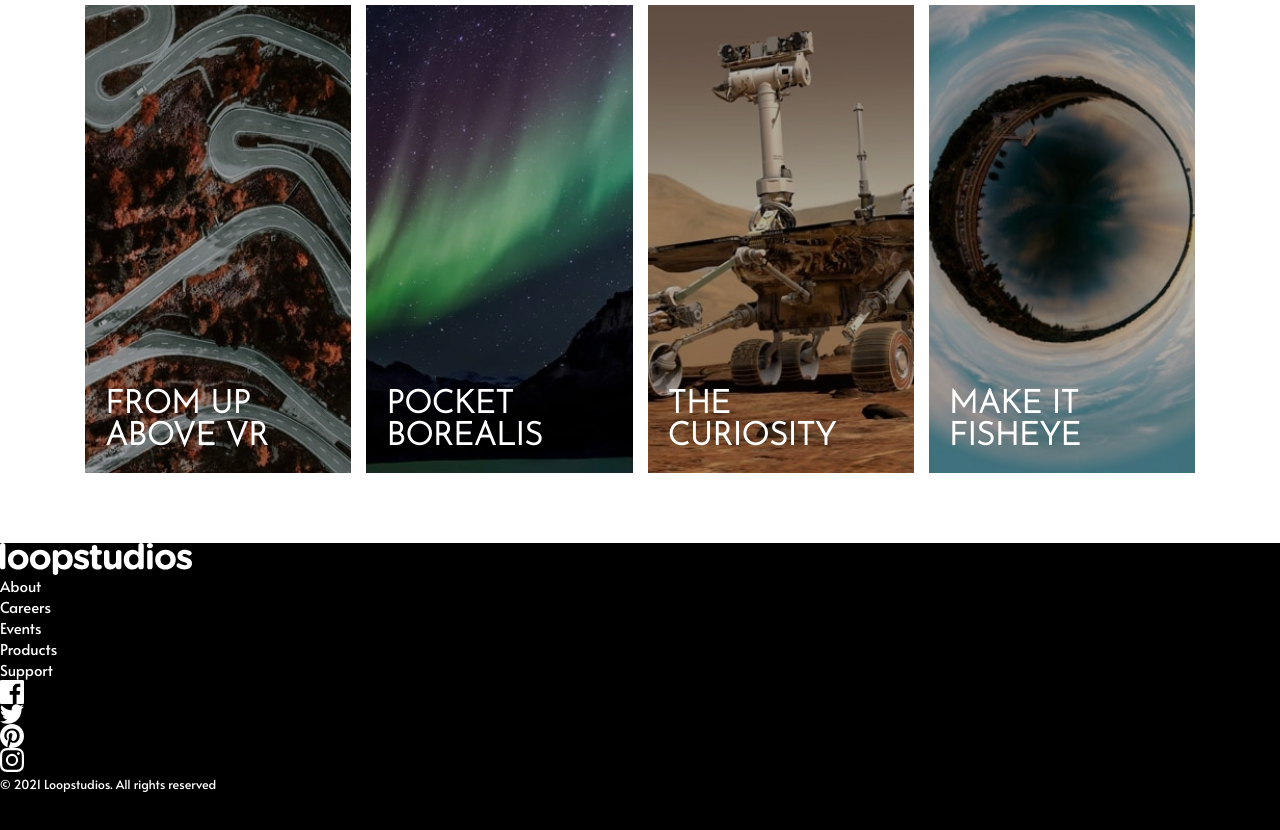
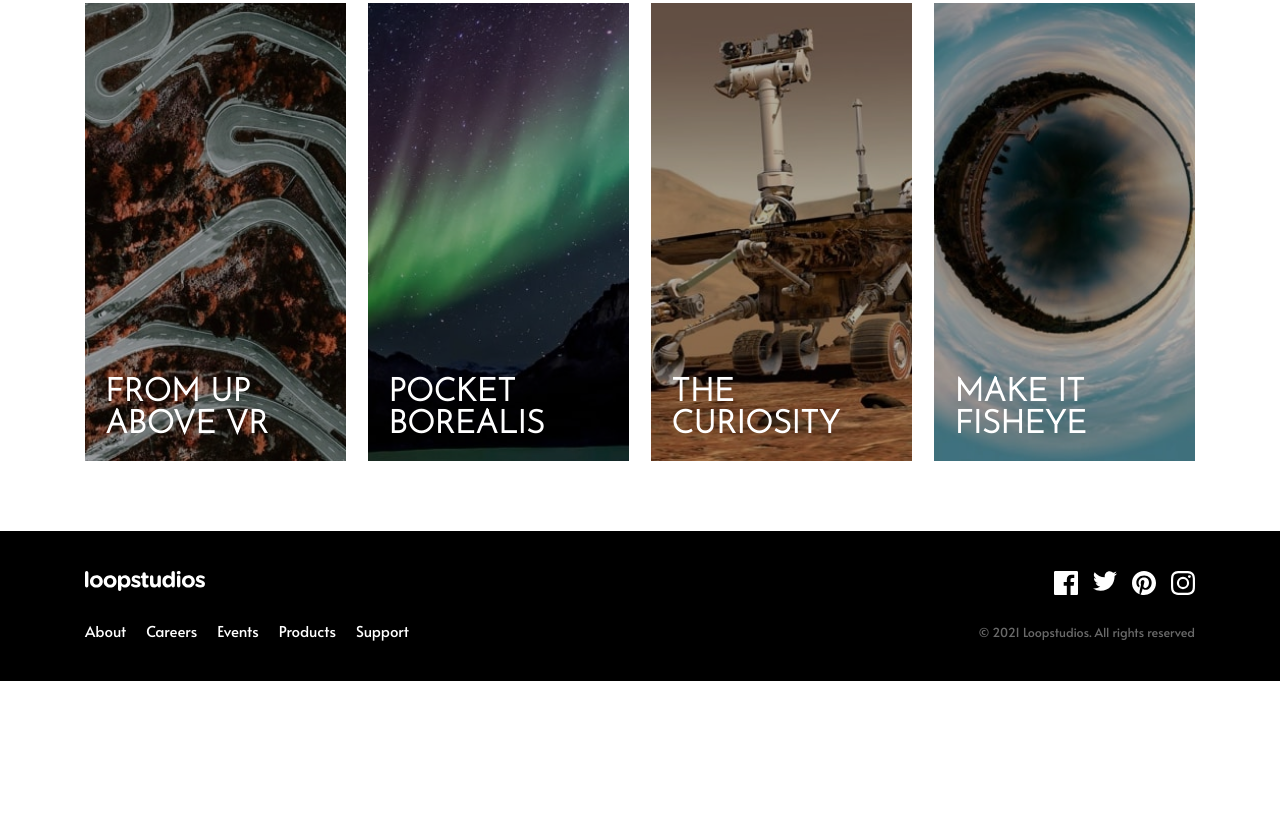
Before and after one commit to ConradMcGrifter/loopstudios-landing-page, a plain HTML site: page index.html in a window 1280 px wide. Shown: the part 1947-2777 px from the top of the page. After the commit the page ends 2628 px from the top, so only its background shows below. Drawn offline with Linux system fonts and the light colour scheme.

Commit message:
finished the footer

```diff
--- a/styles/_boilerplate.scss
+++ b/styles/_boilerplate.scss
@@ -48,7 +48,7 @@ li {
     min-height: 100%;
     display: grid;
     grid-template-columns: 1fr;
-    grid-template-rows: 65rem auto 30rem;
+    grid-template-rows: 65rem auto 15rem;
     grid-template-areas: "header" "main" "footer";
 
     // @include desktopSize {
--- a/styles/sections/_footer.scss
+++ b/styles/sections/_footer.scss
@@ -1,16 +1,87 @@
 footer {
     grid-area: footer;
     background: color(black);
+    padding: 4rem $padding;
+    display: flex;
+    justify-content: center;
 
-    .logo-links__ul {
-        .logo-links__li {
-            .footer__links {
-                color: white;
+    .footer__content--wrap {
+        width: 100%;
+        max-width: $max-width;
+
+        @include desktopSize {
+            display: flex;
+            justify-content: space-between;
+        }
+    }
+
+    .logo-links--wrap {
+        text-align: center;
+
+        @include desktopSize {
+            text-align: start;
+            display: flex;
+            flex-direction: column;
+            justify-content: space-between;
+        }
+        .footer__logo {
+            display: inline-block;
+            width: 12rem;
+        }
+
+        .logo-links__ul {
+            @include desktopSize {
+                display: flex;
+            }
+            .logo-links__li {
+                margin-top: 2rem;
+
+                @include desktopSize {
+                    margin-top: 0;
+
+                    & + .logo-links__li {
+                        margin-left: 2rem;
+                    }
+                }
+
+                .footer__links {
+                    color: white;
+                }
             }
         }
     }
 
-    .copyright {
-        color: color(white);
+    .social-links-copyright--wrap {
+        display: flex;
+        align-items: center;
+        flex-direction: column;
+        margin-top: 4rem;
+
+        @include desktopSize {
+            margin-top: 0;
+            align-items: flex-end;
+            justify-content: space-between;
+        }
+
+        .social__ul {
+            display: flex;
+
+            .social__li {
+                & + .social__li {
+                    margin-left: 1.5rem;
+                }
+                .social__img {
+                }
+            }
+        }
+
+        .copyright {
+            margin-top: 2rem;
+            color: color(very-dark-gray);
+
+            @include desktopSize {
+                margin-top: 0;
+            }
+        }
     }
 }
--- a/styles/sections/_grid-section.scss
+++ b/styles/sections/_grid-section.scss
@@ -9,7 +9,6 @@
         margin-bottom: 3em;
         .creations__h2 {
             font-size: clamp(3.2rem, 4vw, 4.5rem);
-
             text-align: center;
         }
 
@@ -32,7 +31,7 @@
         .creations-grid {
             display: grid;
             grid-template-columns: 1fr;
-            gap: 1em;
+            gap: 1.5em;
 
             @include desktopSize {
                 grid-template-columns: repeat(auto-fill, minmax(250px, 1fr));
```
Also changed, not shown: css/styles.css, 1 other file.
